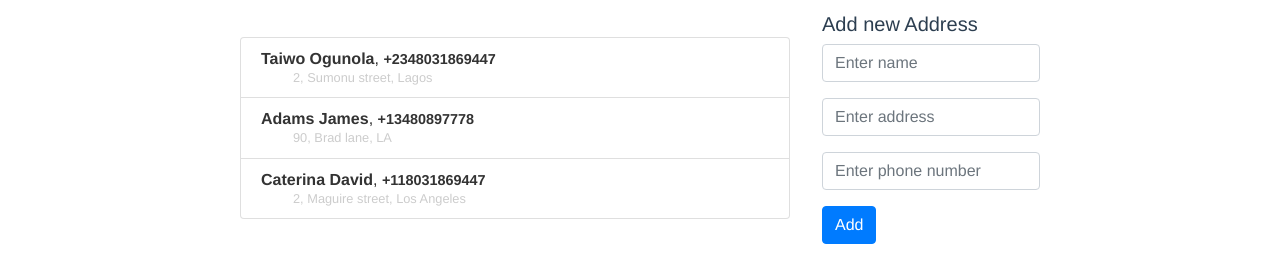
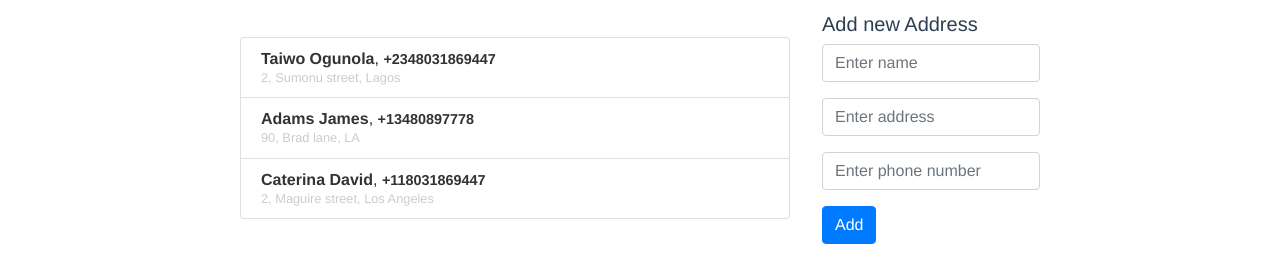
Before and after one commit to unicdeve/vue-address-book, a Vue app: page / in a window 1280 px wide. Shown: the part 200-456 px from the top of the page. Built offline with nearby package versions, Linux system fonts and the light colour scheme.

Commit message:
fixed AddressForm container styles

```diff
--- a/src/views/Home.vue
+++ b/src/views/Home.vue
@@ -4,7 +4,9 @@
 
     <div class="list-form-container">
       <AddressList />
-      <AddressForm class="address" />
+      <div class="address-container">
+        <AddressForm />
+      </div>
     </div>
   </div>
 </template>
@@ -29,7 +31,7 @@ export default {
     align-items: center;
     justify-content: center;
 
-    .address {
+    .address-container {
       margin-left: 2rem;
 
       @media only screen and (max-width: 800px) {
```
